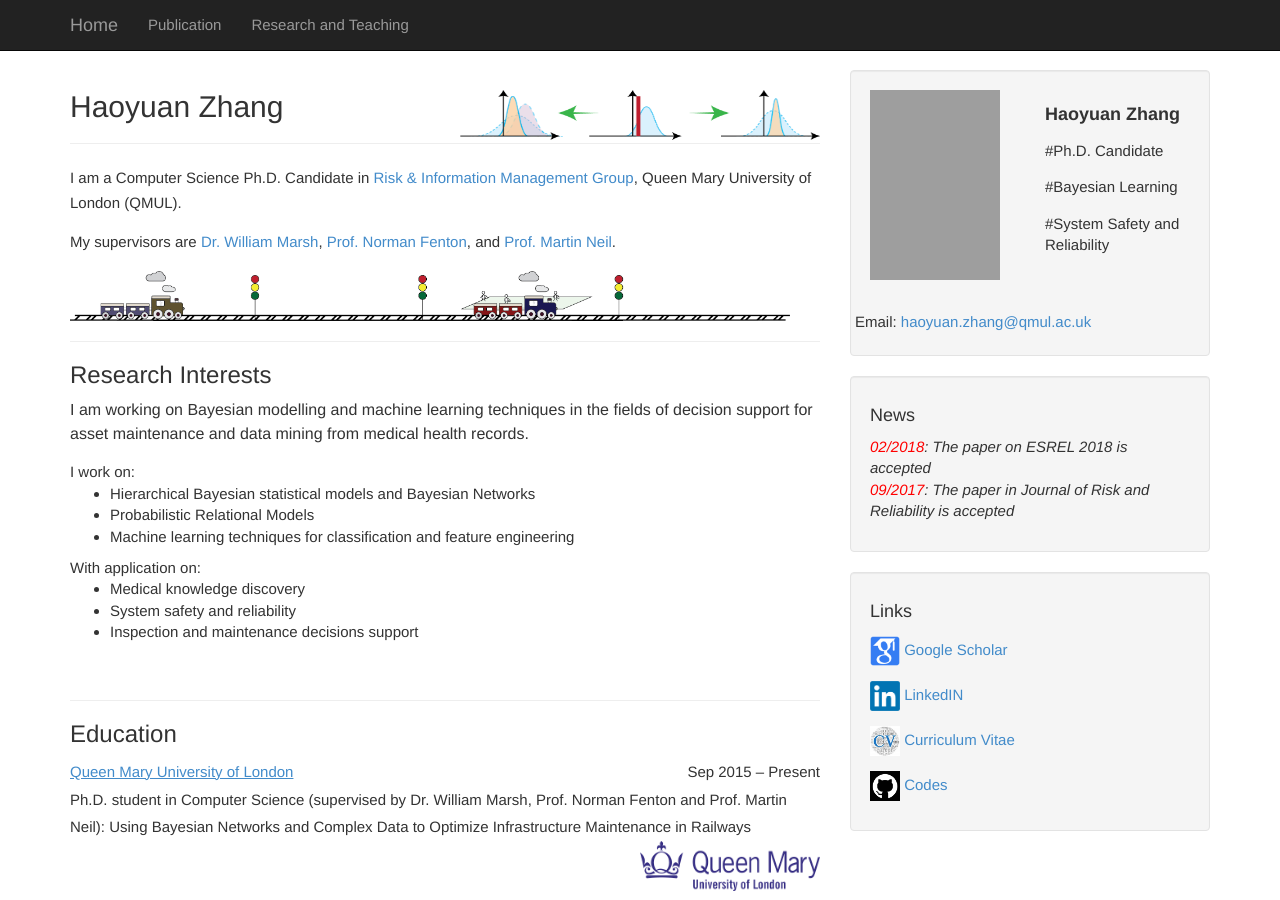
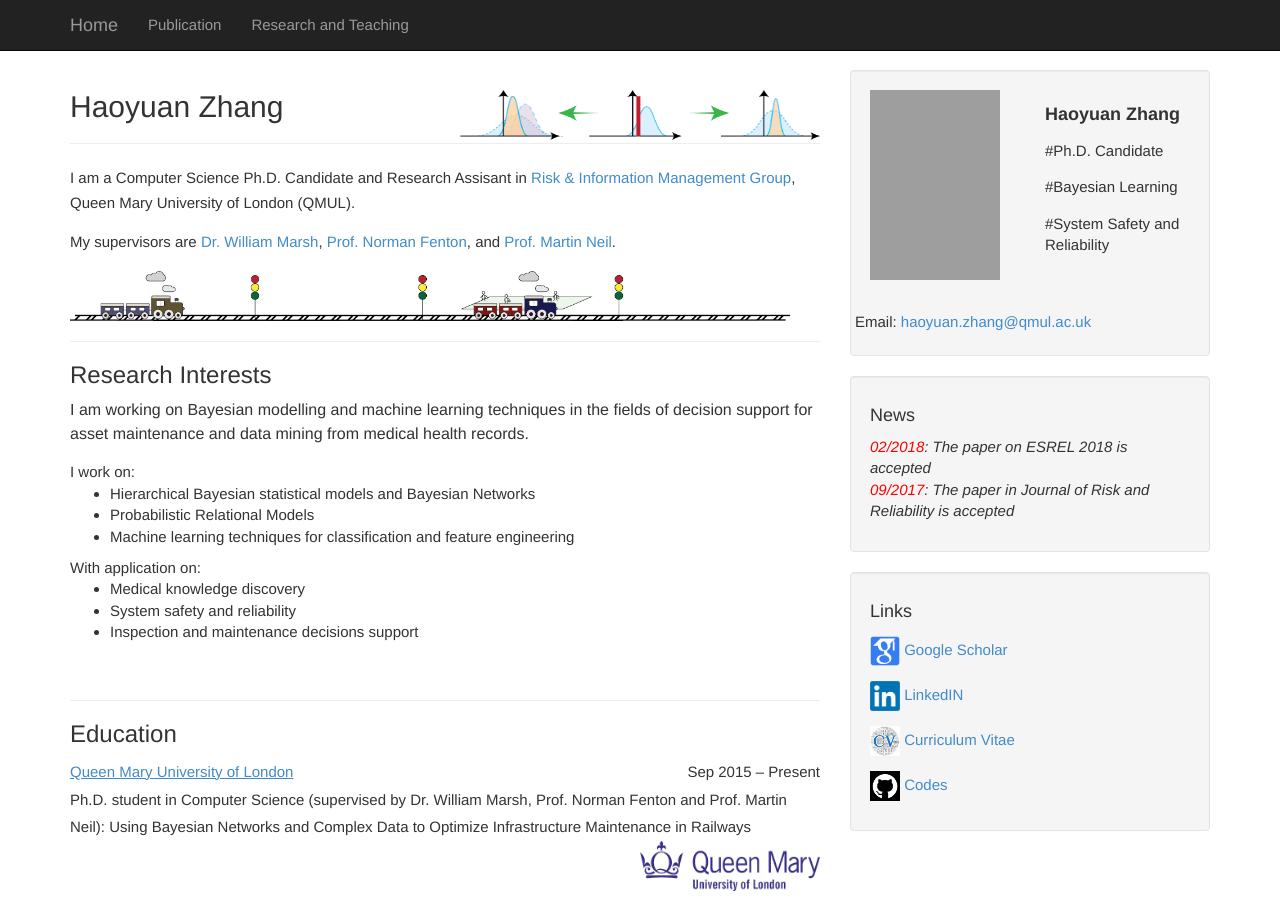
Before and after one commit to haoyuanzhang1990/haoyuanzhang1990.github.io, a Jekyll site: the page built from index.html, in a window 1280 px wide and 900 px high. Built offline with Jekyll 4.4.1, drawn with Linux system fonts in a browser that asks for light colours; the list of posts is cut into pages by our own code; grey boxes are pictures that could not be loaded.

Commit message:
Update index.html

```diff
--- a/index.html
+++ b/index.html
@@ -7,7 +7,7 @@ title: "Haoyuan Zhang"
                                         </span>
 </h2>
 <hr>
-I am a Computer Science Ph.D. Candidate in <a href="http://rim.eecs.qmul.ac.uk/index.php">Risk & Information Management Group</a>, Queen Mary University of London (QMUL).
+I am a Computer Science Ph.D. Candidate and Research Assisant in <a href="http://rim.eecs.qmul.ac.uk/index.php">Risk & Information Management Group</a>, Queen Mary University of London (QMUL).
 <p></p>
 <p>
 My supervisors are <a href="http://www.eecs.qmul.ac.uk/~william/">Dr. William Marsh</a>, <a href="http://www.eecs.qmul.ac.uk/~norman/">Prof. Norman Fenton</a>, and <a href="http://www.eecs.qmul.ac.uk/~martin/#about">Prof. Martin Neil</a>.
```
